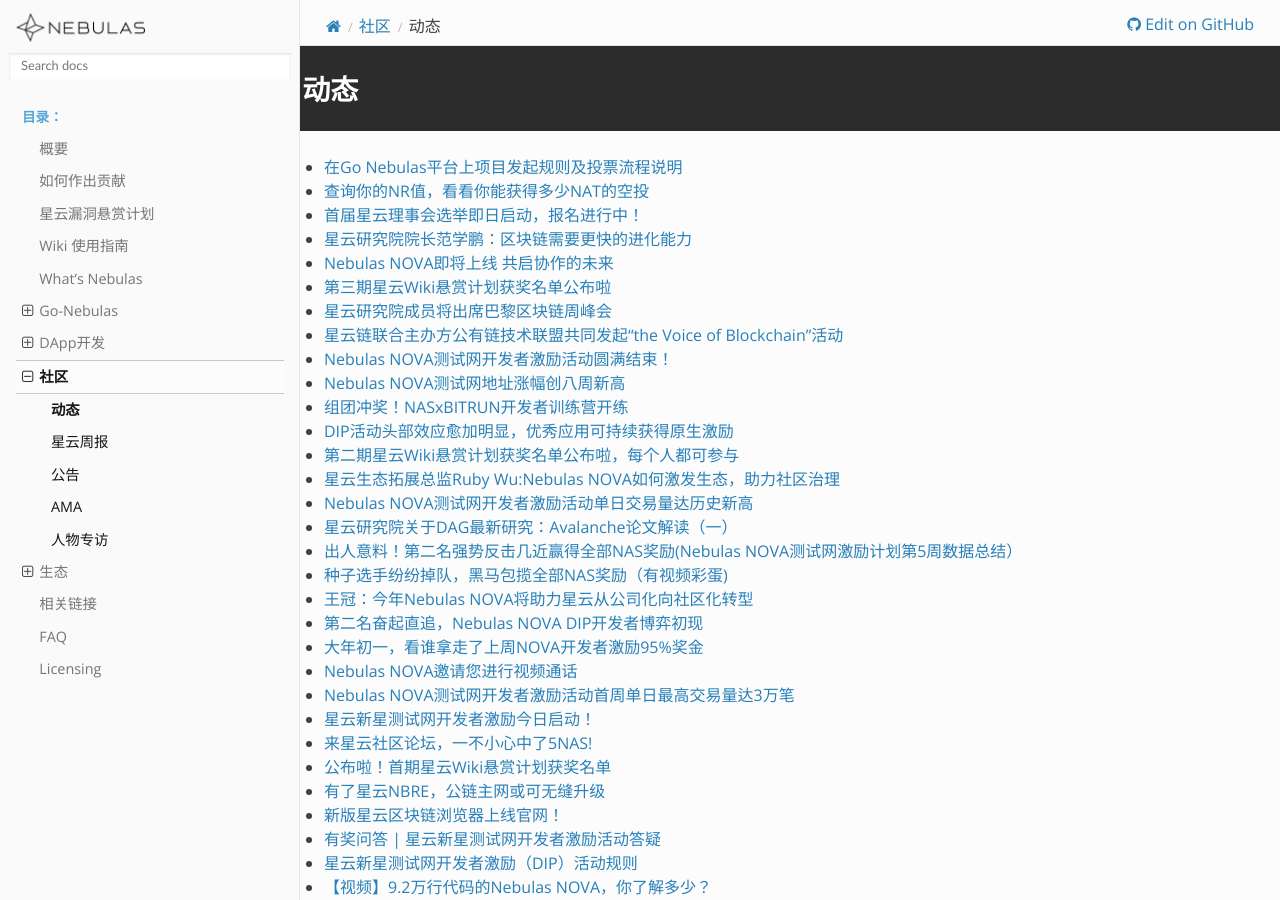
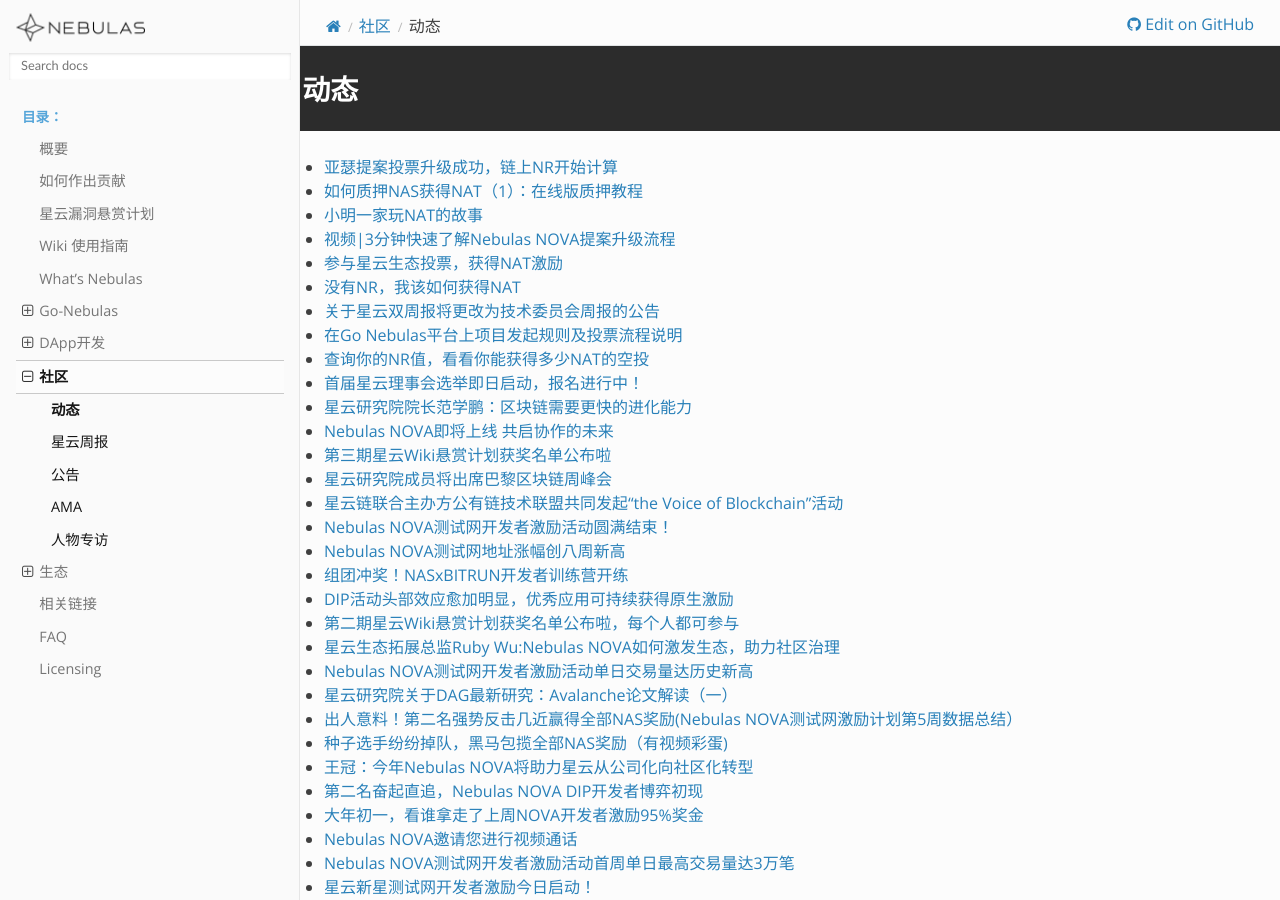
Before and after one commit to nebulasio/nebdocs, a Sphinx documentation site: the page built from docs/community/events.md, in a window 1280 px wide and 900 px high. Built offline with Sphinx 7.4.7 and the Read the Docs theme 2.0.0, drawn with Linux system fonts in a browser that asks for light colours; pages that are not in the unit, such as notebooks, are missing from menus.

Commit message:
Update events.md

```diff
--- a/docs/community/events.md
+++ b/docs/community/events.md
@@ -1,4 +1,11 @@
 # 动态
+- [亚瑟提案投票升级成功，链上NR开始计算](https://blog.nebulas.io/2019/05/06/the-arthur-proposal-upgraded-successfully-and-the-nr-began-to-calculate/)
+- [如何质押NAS获得NAT（1）：在线版质押教程](https://blog.nebulas.io/2019/05/05/how-to-obtain-nat%e2%80%8a-%e2%80%8apart-1-how-to-pledge-your-nas/)
+- [小明一家玩NAT的故事](https://blog.nebulas.io/2019/04/29/xiao-mings-story-of-getting-nat/)
+- [视频|3分钟快速了解Nebulas NOVA提案升级流程](https://blog.nebulas.io/2019/04/28/understanding-nebulas-nova-upgrades-in-3-minutes/)
+- [参与星云生态投票，获得NAT激励](https://blog.nebulas.io/2019/04/26/participate-in-the-nebulas-eco-voting-and-get-nat-incentives/)
+- [没有NR，我该如何获得NAT](https://blog.nebulas.io/2019/04/24/no-nr-how-can-i-get-nat/)
+- [关于星云双周报将更改为技术委员会周报的公告](https://blog.nebulas.io/2019/04/23/nebulas-bi-weekly-report-will-now-be-the-nebulas-technical-committee-weekly-report/)
 - [在Go Nebulas平台上项目发起规则及投票流程说明](https://blog.nebulas.io/2019/04/22/rules-for-starting-a-project-on-the-go-nebulas-platform-and-understanding-the-voting-process/)
 - [查询你的NR值，看看你能获得多少NAT的空投](https://blog.nebulas.io/2019/04/23/check-your-nr-and-see-how-many-nat-airdrop-you-can-get/)
 - [首届星云理事会选举即日启动，报名进行中！](https://blog.nebulas.io/2019/04/20/the-first-nebulas-council-election-launched-and-the-application-is-in-progress/)
```
